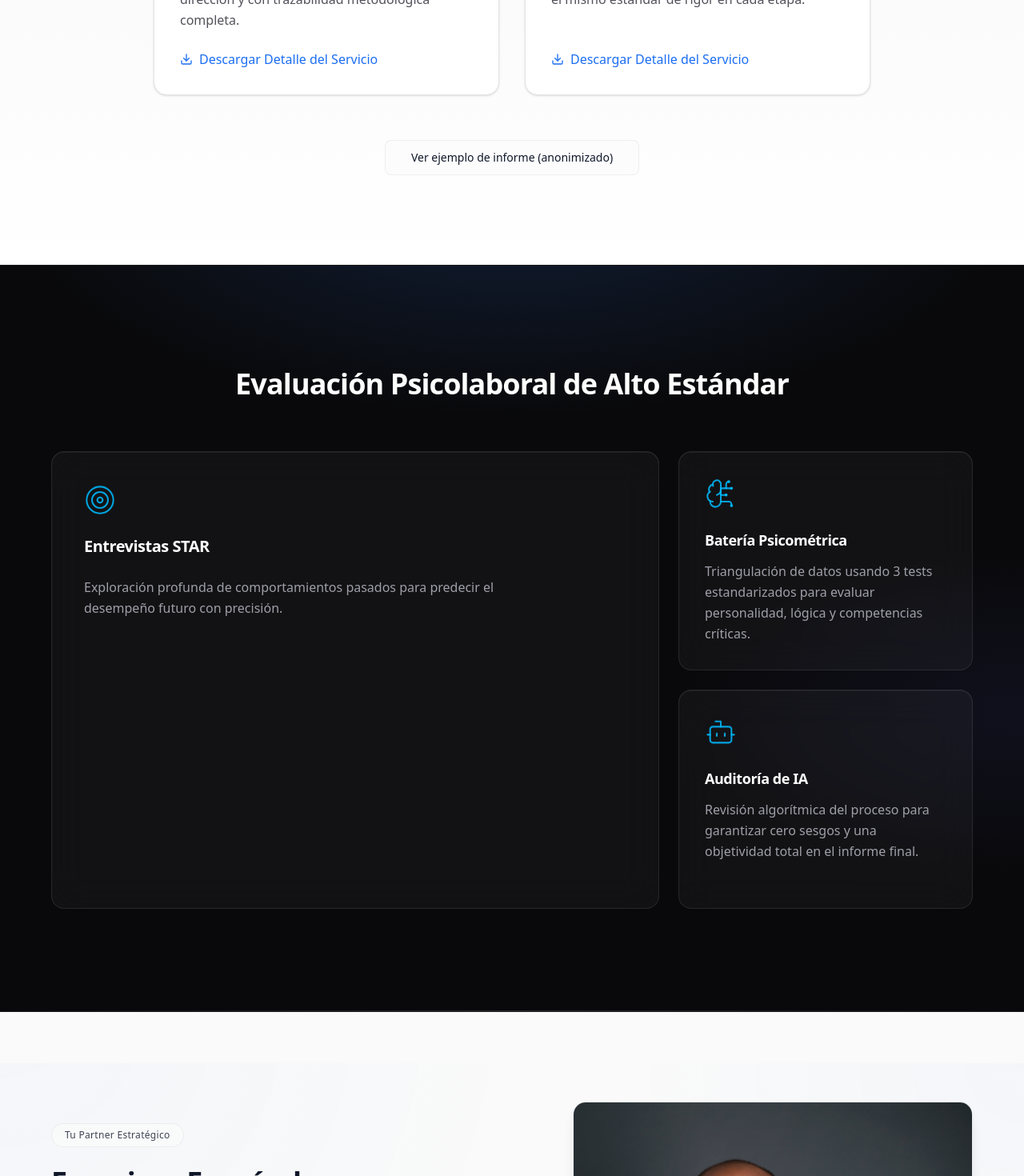
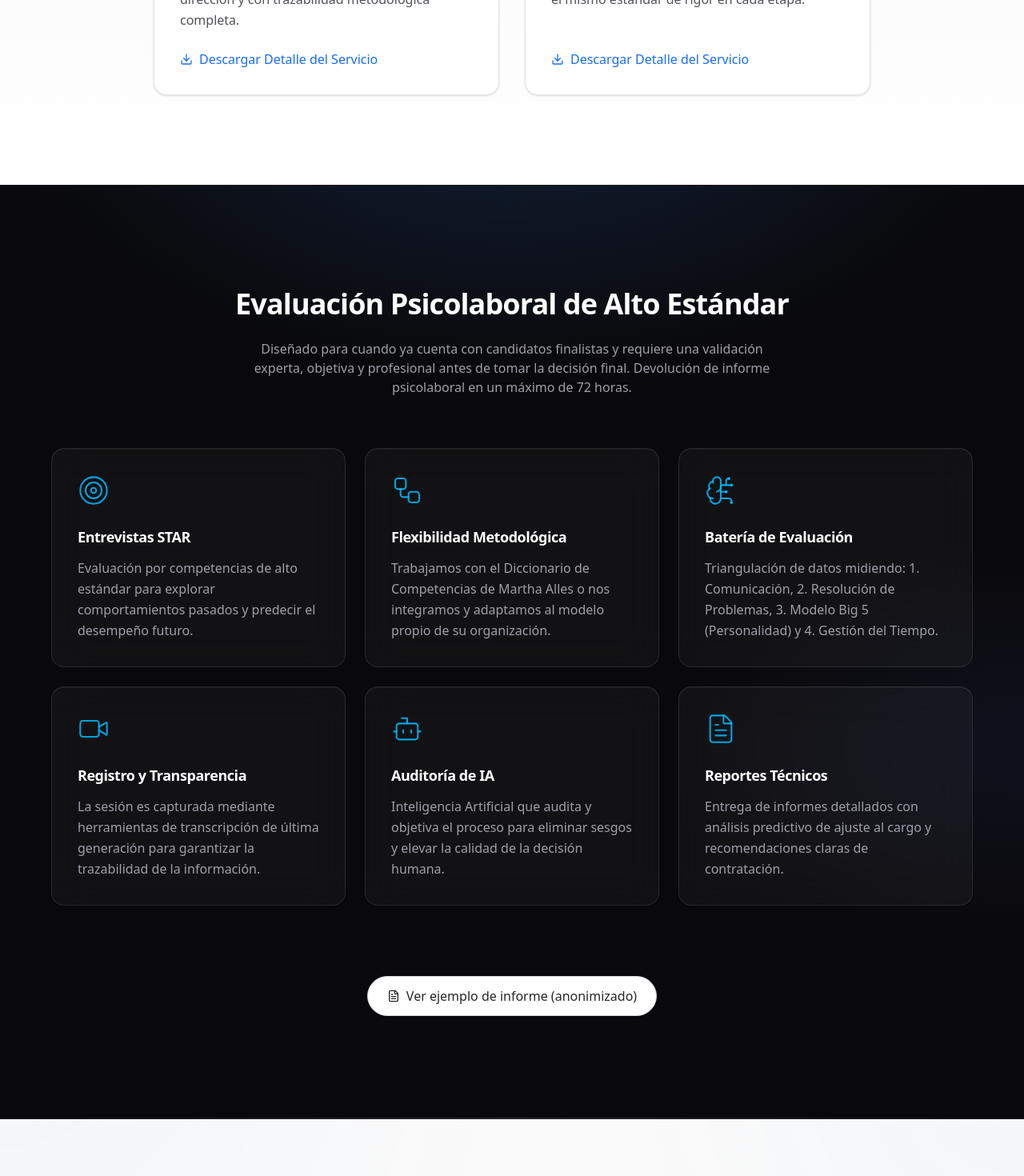
Before and after one commit to ffernandez-obrii/obrii-marketing-web, a Next.js app: page / in a window 1280 px wide. Shown: the part 1871-3341 px from the top of the page at 80% size. Built offline with nearby package versions, Linux system fonts and the light colour scheme; no server answers.

Commit message:
feat: expansion de propuesta de valor en Evaluacion Psicolaboral y reubicacion de CTA de informe

```diff
--- a/src/components/Methodology.tsx
+++ b/src/components/Methodology.tsx
@@ -1,6 +1,6 @@
 import type { LucideIcon } from "lucide-react";
 import type { ReactNode } from "react";
-import { Bot, BrainCircuit, Target } from "lucide-react";
+import { Bot, BrainCircuit, Target, Workflow, Video, FileText } from "lucide-react";
 
 const pillars: readonly {
   title: string;
@@ -10,20 +10,38 @@ const pillars: readonly {
   {
     title: "Entrevistas STAR",
     description:
-      "Exploración profunda de comportamientos pasados para predecir el desempeño futuro con precisión.",
+      "Evaluación por competencias de alto estándar para explorar comportamientos pasados y predecir el desempeño futuro.",
     Icon: Target,
   },
   {
-    title: "Batería Psicométrica",
+    title: "Flexibilidad Metodológica",
     description:
-      "Triangulación de datos usando 3 tests estandarizados para evaluar personalidad, lógica y competencias críticas.",
+      "Trabajamos con el Diccionario de Competencias de Martha Alles o nos integramos y adaptamos al modelo propio de su organización.",
+    Icon: Workflow,
+  },
+  {
+    title: "Batería de Evaluación",
+    description:
+      "Triangulación de datos midiendo: 1. Comunicación, 2. Resolución de Problemas, 3. Modelo Big 5 (Personalidad) y 4. Gestión del Tiempo.",
     Icon: BrainCircuit,
+  },
+  {
+    title: "Registro y Transparencia",
+    description:
+      "La sesión es capturada mediante herramientas de transcripción de última generación para garantizar la trazabilidad de la información.",
+    Icon: Video,
   },
   {
     title: "Auditoría de IA",
     description:
-      "Revisión algorítmica del proceso para garantizar cero sesgos y una objetividad total en el informe final.",
+      "Inteligencia Artificial que audita y objetiva el proceso para eliminar sesgos y elevar la calidad de la decisión humana.",
     Icon: Bot,
+  },
+  {
+    title: "Reportes Técnicos",
+    description:
+      "Entrega de informes detallados con análisis predictivo de ajuste al cargo y recomendaciones claras de contratación.",
+    Icon: FileText,
   },
 ];
 
@@ -48,9 +66,6 @@ function BentoCard({
 }
 
 export function Methodology() {
-  const [featured, ...rest] = pillars;
-  const FeaturedIcon = featured.Icon;
-
   return (
     <section
       className="relative isolate w-full overflow-hidden border-y border-white/[0.08] bg-zinc-950 px-6 py-20 text-zinc-50 sm:px-10 md:py-28 lg:px-12 lg:py-32"
@@ -72,27 +87,15 @@ export function Methodology() {
         >
           Evaluación Psicolaboral de Alto Estándar
         </h2>
+        <p className="mx-auto mt-6 max-w-2xl text-center text-zinc-400">
+          Diseñado para cuando ya cuenta con candidatos finalistas y requiere una validación experta, objetiva y profesional antes de tomar la decisión final. Devolución de informe psicolaboral en un máximo de 72 horas.
+        </p>
 
-        <ul className="mt-14 grid auto-rows-fr grid-cols-1 gap-5 md:mt-16 md:grid-cols-3 md:grid-rows-2 md:gap-6">
-          <li className="md:col-span-2 md:row-span-2">
-            <BentoCard className="min-h-[280px] md:min-h-0 md:p-10">
-              <FeaturedIcon
-                className="mb-6 size-10 shrink-0 text-sky-400/85"
-                strokeWidth={1.25}
-                aria-hidden
-              />
-              <h3 className="text-lg font-semibold tracking-tight text-white sm:text-xl">
-                {featured.title}
-              </h3>
-              <p className="mt-4 max-w-xl flex-1 text-sm leading-relaxed text-zinc-400 sm:text-base md:mt-6">
-                {featured.description}
-              </p>
-            </BentoCard>
-          </li>
-          {rest.map((item) => {
+        <ul className="mt-14 grid auto-rows-fr grid-cols-1 gap-5 md:mt-16 md:grid-cols-2 lg:grid-cols-3 md:gap-6">
+          {pillars.map((item) => {
             const { Icon } = item;
             return (
-              <li key={item.title} className="md:col-span-1 md:row-span-1">
+              <li key={item.title}>
                 <BentoCard>
                   <Icon
                     className="mb-6 size-10 shrink-0 text-sky-400/85"
@@ -110,6 +113,18 @@ export function Methodology() {
             );
           })}
         </ul>
+
+        <div className="mt-12 flex justify-center">
+          <a
+            href="/informe-ejemplo.pdf"
+            target="_blank"
+            rel="noopener noreferrer"
+            className="inline-flex items-center justify-center px-6 py-3 mt-10 rounded-full border border-zinc-300 bg-white text-zinc-800 font-medium hover:bg-zinc-50 hover:border-zinc-400 transition-all shadow-sm"
+          >
+            <FileText className="mr-2 h-4 w-4" />
+            Ver ejemplo de informe (anonimizado)
+          </a>
+        </div>
       </div>
     </section>
   );
--- a/src/components/Services.tsx
+++ b/src/components/Services.tsx
@@ -73,18 +73,7 @@ export function Services() {
           ))}
         </ul>
 
-        <div className="mt-12 flex justify-center md:mt-14">
-          <ButtonLink
-            href="/informe-ejemplo.pdf"
-            variant="secondary"
-            size="lg"
-            target="_blank"
-            rel="noopener noreferrer"
-            aria-label="Ver ejemplo de informe anonimizado en PDF"
-          >
-            Ver ejemplo de informe (anonimizado)
-          </ButtonLink>
-        </div>
+
       </div>
     </section>
   );
```
